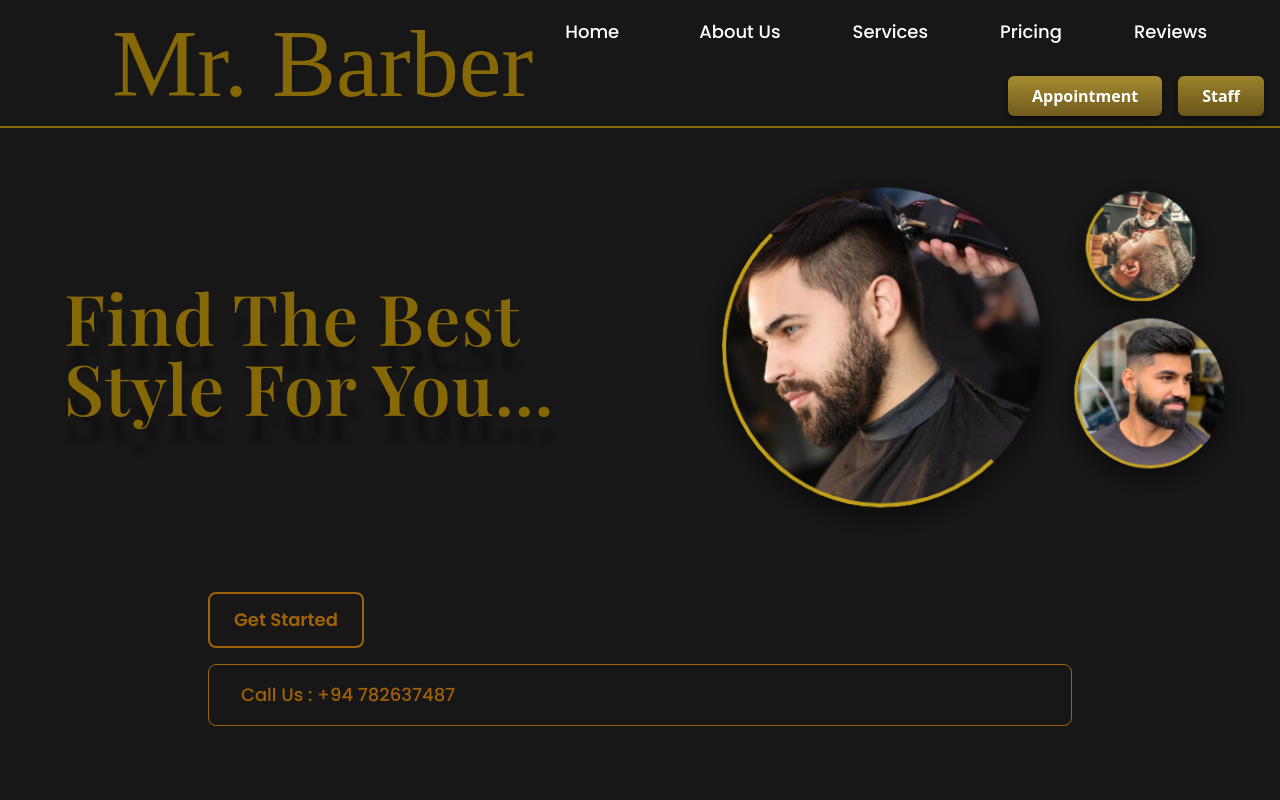
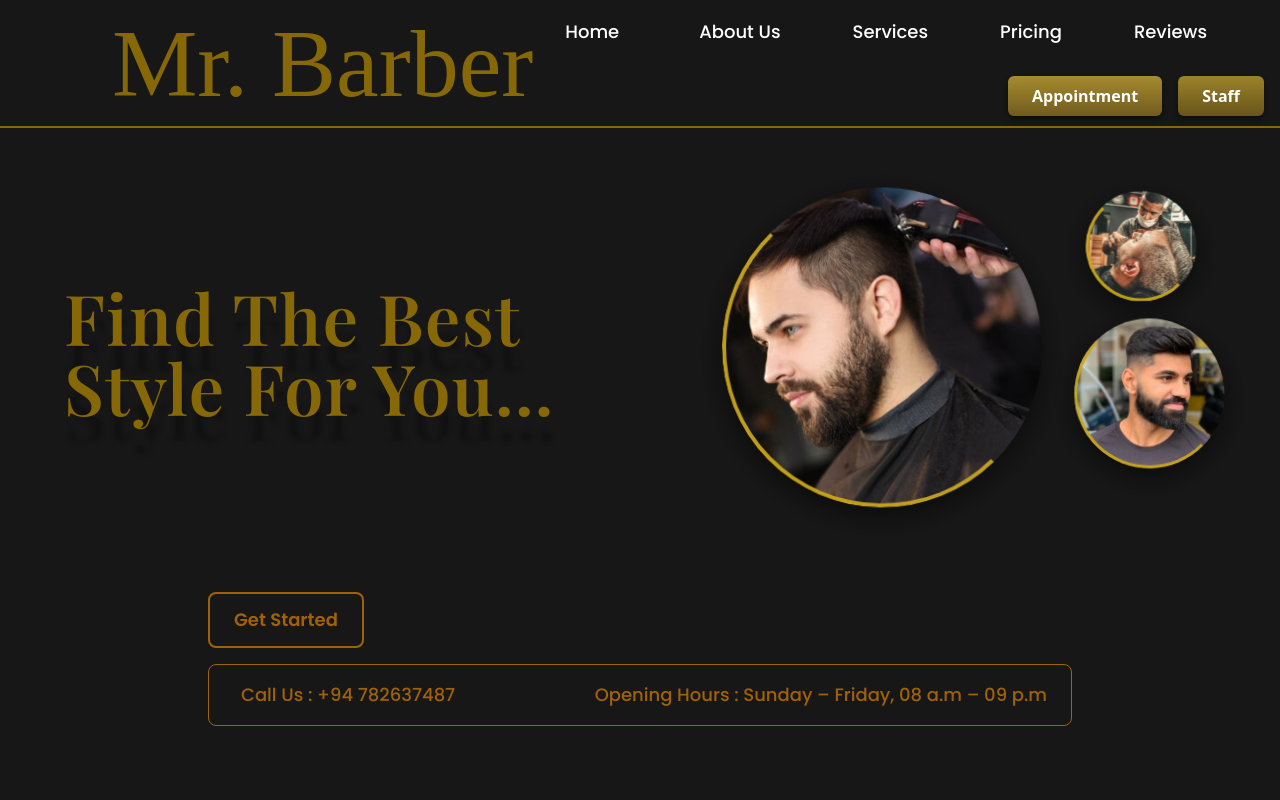
Before and after one commit to PawaniMekhala/mr_barber, a React (Create React App) app: page / in a window 1280 px wide. Shown: the top 800 px of the page. Built offline with nearby package versions, Linux system fonts and the light colour scheme; a web font is replaced by a local one.

Commit message:
feat: add opening hours details

```diff
--- a/src/components/Home.jsx
+++ b/src/components/Home.jsx
@@ -147,6 +147,12 @@ const Home = () => {
               <i className="fa-brands fa-whatsapp text-xl"></i>
               <span>Call Us : +94 782637487</span>
             </div>
+
+            {/* Opening Hours */}
+            <div className="flex items-center gap-2 text-yellow-700 text-lg font-poppins font-medium">
+              <i className="fa-regular fa-calendar-days text-xl"></i>
+              <span>Opening Hours : Sunday – Friday, 08 a.m – 09 p.m</span>
+            </div>
           </div>
         </div>
       </div>
```
